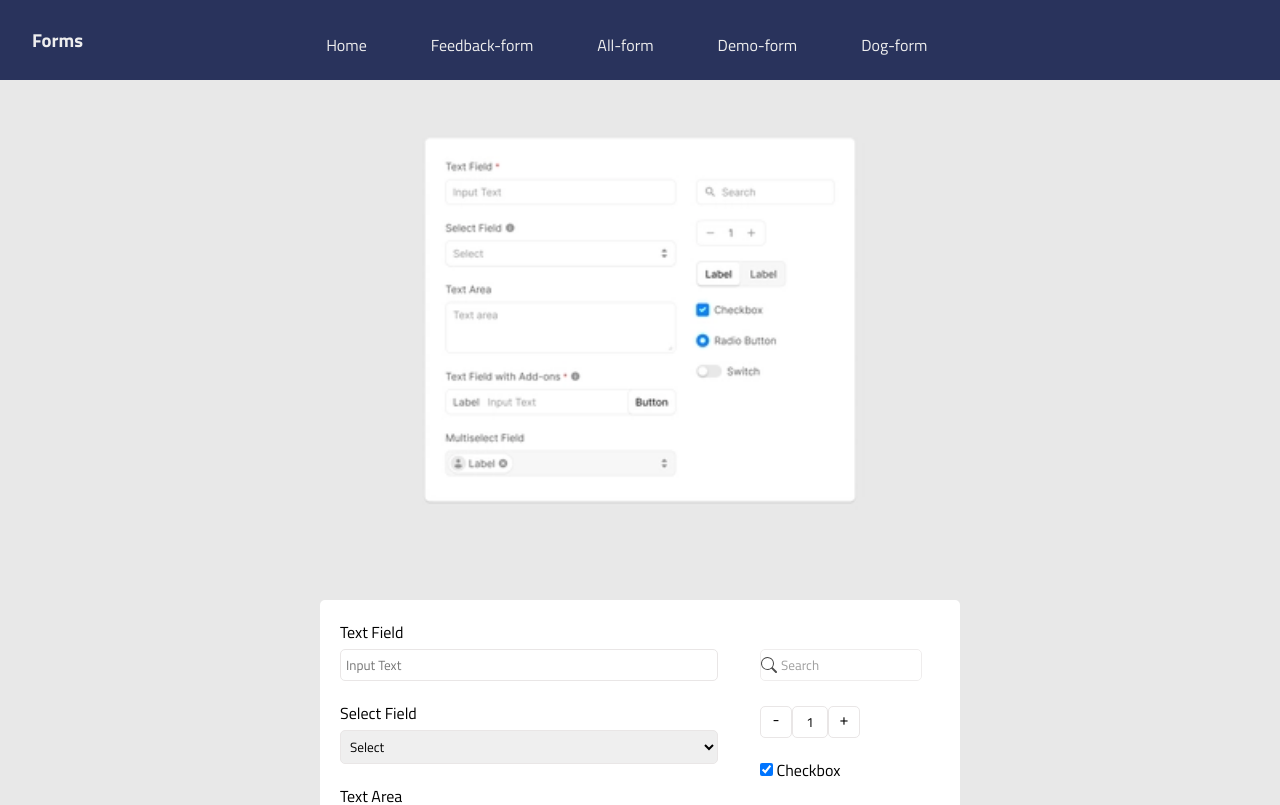
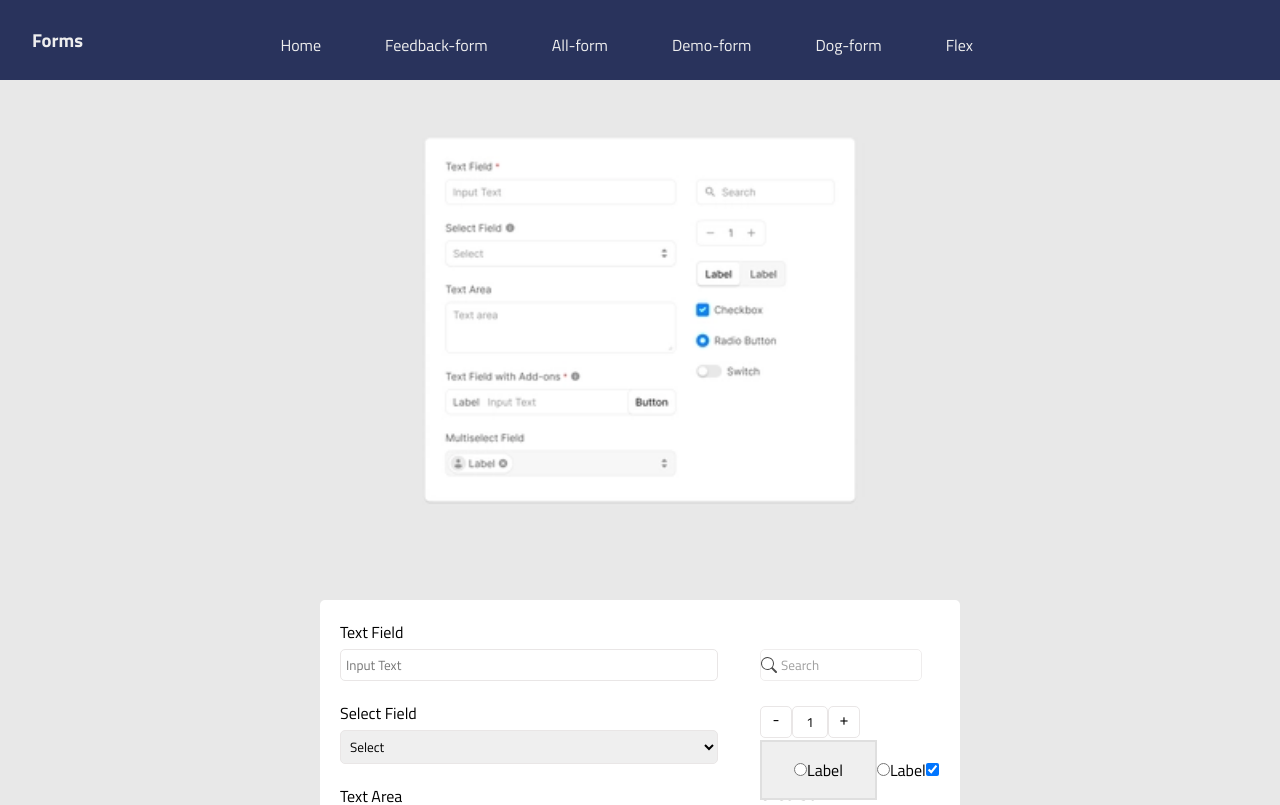
Before and after one commit to eleanor-tosh/form-practice, a React (Create React App) app: page /All in a window 1280 px wide. Shown: the top 805 px of the page. Built offline with nearby package versions, Linux system fonts and the light colour scheme.

Commit message:
page for flex form

```diff
--- a/src/App.js
+++ b/src/App.js
@@ -6,6 +6,7 @@ import Home from './pages/Home.jsx'
 import Feedback from './pages/Feedback.jsx'
 import All from './pages/All.jsx'
 import Dog from './pages/Dog.jsx'
+import Flex from './pages/Flex.jsx'
 
 function App() {
   return (
@@ -20,6 +21,7 @@ function App() {
             <Route path="/Feedback" element={<Feedback />} />
             <Route path="/All" element={<All />} />
             <Route path="/Dog" element={<Dog />} />
+            <Route path="/Flex" element={<Flex />} />
           </Routes>
         </Router>
       </main>
--- a/src/components/Navbar.jsx
+++ b/src/components/Navbar.jsx
@@ -18,6 +18,7 @@ function Navbar() {
           <a href="/All">All-form</a>
           <a href="/#">Demo-form</a>
           <a href="/Dog">Dog-form</a>
+          <a href="/Flex">Flex</a>
           <button className="nav-btn nav-close-btn" onClick={showNavbar}>
             <FaTimes />
           </button>
--- a/src/pages/All.jsx
+++ b/src/pages/All.jsx
@@ -79,6 +79,20 @@ function All() {
               />
               <span className={styles.plus}>+</span>
             </div>
+            {/* Segmented button */}
+            <div className={styles.segmented}>
+              <label className={styles.labelspan}>
+                <input type="radio"></input>
+
+                <span>Label</span>
+              </label>
+              <label>
+                <input type="radio"></input>
+
+                <span>Label</span>
+              </label>
+            </div>
+
             <label>
               <input type="checkbox" checked></input> Checkbox
             </label>
--- /dev/null
+++ b/src/pages/Flex.jsx
@@ -0,0 +1,8 @@
+import React from 'react'
+import styles from '../styles/flex.module.css'
+
+function Flex() {
+  return <div></div>
+}
+
+export default Flex
--- a/src/styles/all.module.css
+++ b/src/styles/all.module.css
@@ -149,3 +149,16 @@
 .slider:before {
   border-radius: 50%;
 }
+
+.segmented{
+  position:relative;
+  display:inline;}
+
+
+.labelspan {
+    padding: 1em 2em 1em 2em;
+    border: 2px  solid #dfdfdf;
+    background: #efefef ;
+    position:relative;
+    z-index:10;
+}
```
Also changed, not shown: src/styles/flex.module.css (added).
